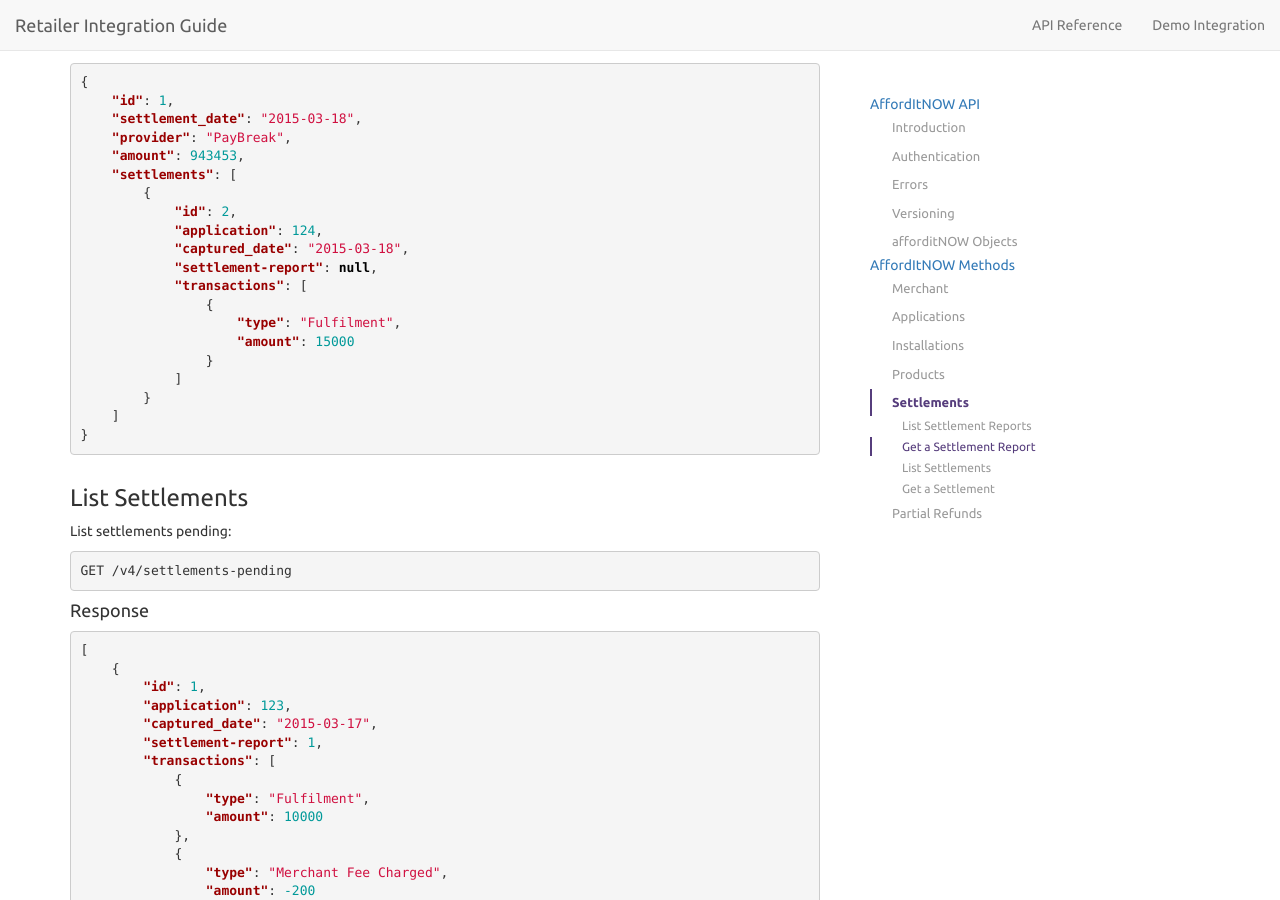
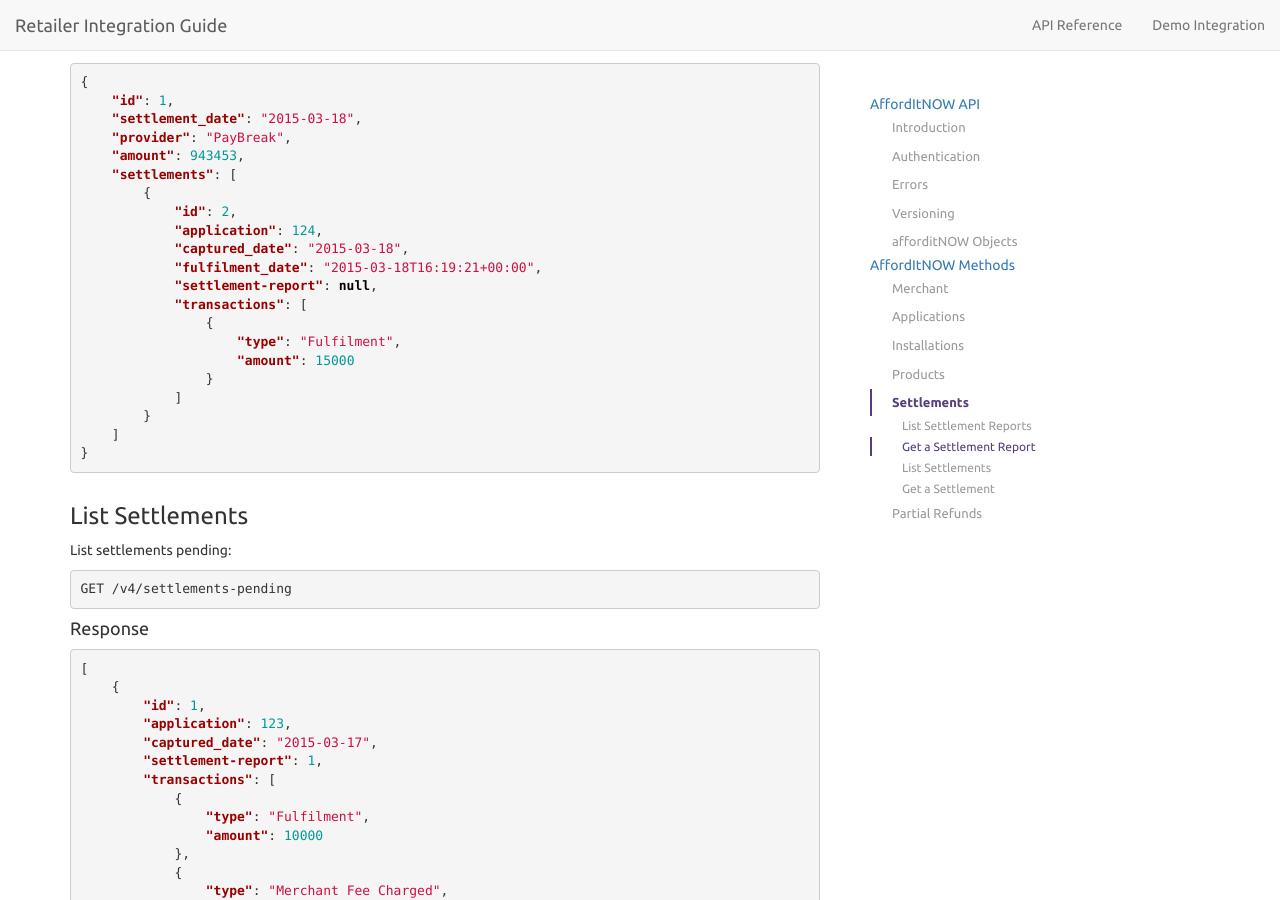
Before and after one commit to PayBreak/retailer-integration-guide, a Jekyll site: the page built from api/index.md, in a window 1280 px wide and 900 px high, scrolled down 26612 px. Built offline with Jekyll 4.4.1, drawn with Linux system fonts in a browser that asks for light colours; nearby versions of some CDN libraries; Markdown is read by kramdown in place of the engine named in the settings.

Commit message:
Update settlements.md

```diff
--- a/_includes/v4/settlements.md
+++ b/_includes/v4/settlements.md
@@ -63,6 +63,7 @@ Name | Required | Type | Description
             "id": 2,
             "application": 124,
             "captured_date": "2015-03-18",
+            "fulfilment_date": "2015-03-18T16:19:21+00:00",
             "settlement-report": null,
             "transactions": [
                 {
```
